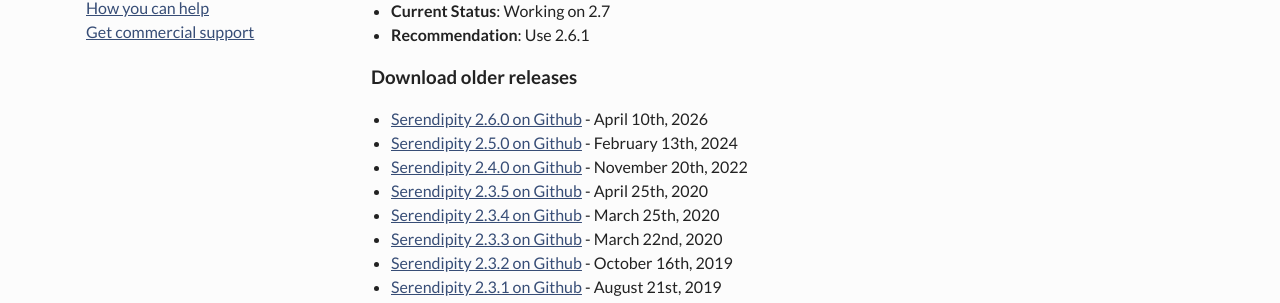
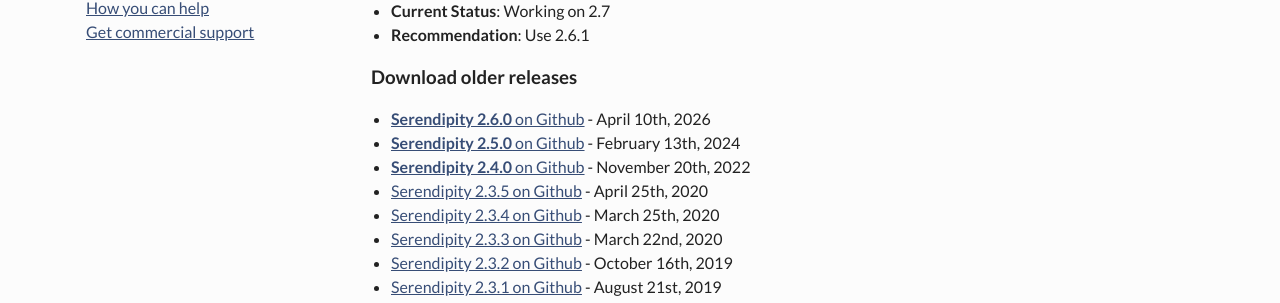
Before and after one commit to s9y/s9y.github.io, a Jekyll site: the page built from downloads.md, in a window 1280 px wide. Shown: the part 505-808 px from the top of the page. Built offline with Jekyll 4.4.1, drawn with Linux system fonts in a browser that asks for light colours.

Commit message:
Emphasize minor version from 2.4.0 on.
Signed-off-by: Thomas Hochstein <thh@thh.name>

```diff
--- a/downloads.md
+++ b/downloads.md
@@ -17,9 +17,9 @@ We have migrated our Source Repository to [GitHub](https://github.com/s9y/Serend
 
 ### **Download older releases**
 
-* [Serendipity 2.6.0 on Github](https://github.com/s9y/Serendipity/releases/tag/2.6.0) - April 10th, 2026
-* [Serendipity 2.5.0 on Github](https://github.com/s9y/Serendipity/releases/tag/2.5.0) - February 13th, 2024
-* [Serendipity 2.4.0 on Github](https://github.com/s9y/Serendipity/releases/tag/2.4.0) - November 20th, 2022
+* [**Serendipity 2.6.0** on Github](https://github.com/s9y/Serendipity/releases/tag/2.6.0) - April 10th, 2026
+* [**Serendipity 2.5.0** on Github](https://github.com/s9y/Serendipity/releases/tag/2.5.0) - February 13th, 2024
+* [**Serendipity 2.4.0** on Github](https://github.com/s9y/Serendipity/releases/tag/2.4.0) - November 20th, 2022
 * [Serendipity 2.3.5 on Github](https://github.com/s9y/Serendipity/releases/tag/2.3.5) - April 25th, 2020
 * [Serendipity 2.3.4 on Github](https://github.com/s9y/Serendipity/releases/tag/2.3.4) - March 25th, 2020
 * [Serendipity 2.3.3 on Github](https://github.com/s9y/Serendipity/releases/tag/2.3.3) - March 22nd, 2020
```
